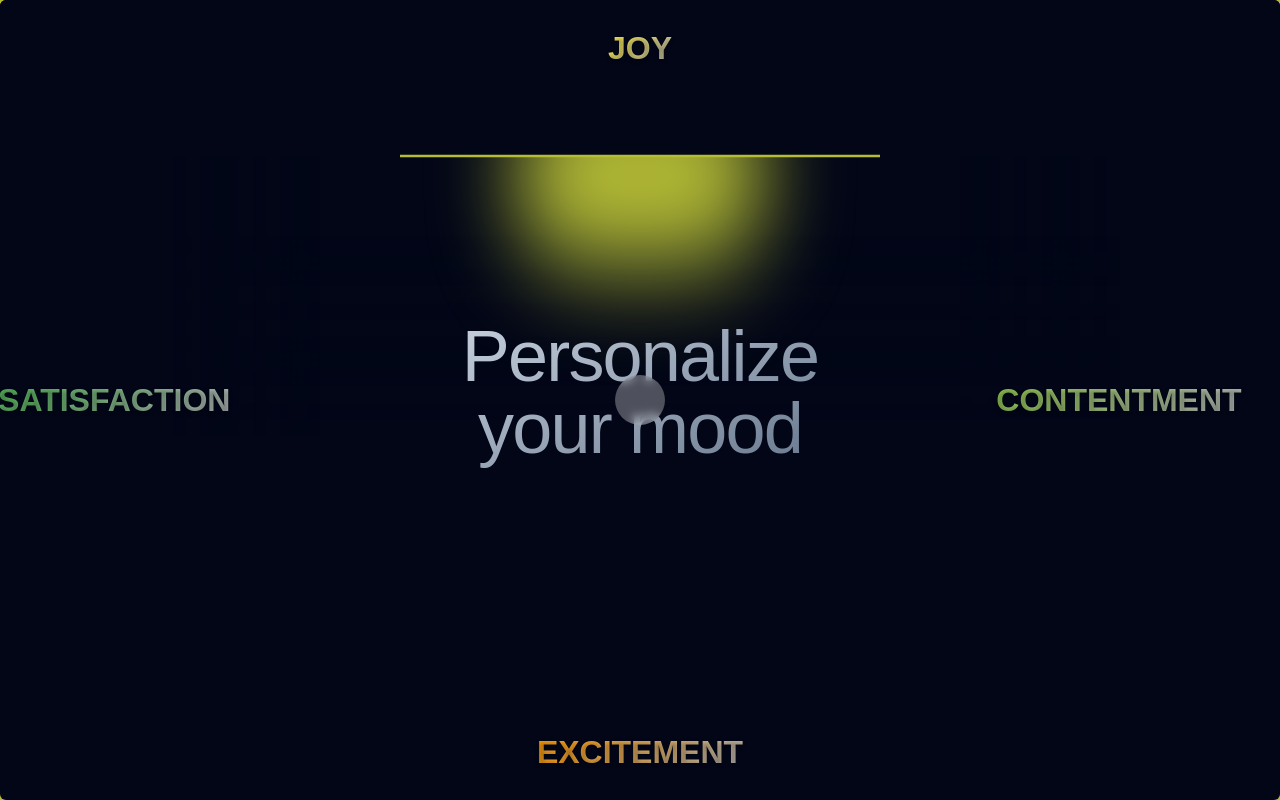
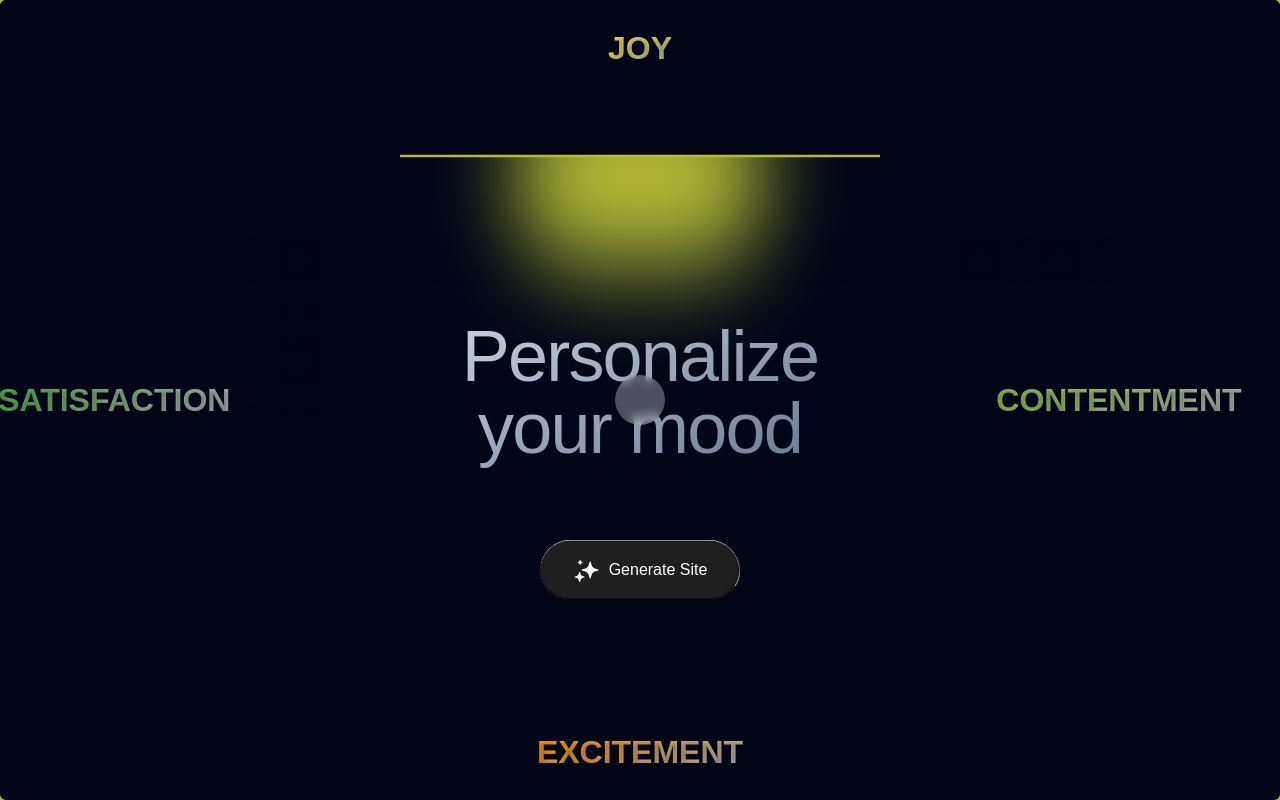
Before and after one commit to Boroshilov03/MelodyMind, a Next.js app: page /custom in a window 1280 px wide. Built offline with nearby package versions, Linux system fonts and the light colour scheme.

Commit message:
generate button

```diff
--- /dev/null
+++ b/src/app/custom/button.css
@@ -0,0 +1,91 @@
+.button {
+    --black-700: hsla(0 0% 12% / 1);
+    --border_radius: 9999px;
+    --transition: 0.3s ease-in-out;
+    --offset: 2px;
+
+    cursor: pointer;
+    position: absolute;
+    display: flex;
+    align-items: center;
+    gap: 0.5rem;
+    padding: 1rem 2rem;
+    background-color: transparent;
+    border: none;
+    border-radius: var(--border_radius);
+    transition: transform var(--transition);
+    margin-bottom: 200px;
+  }
+
+  .button::before {
+    content: "";
+    position: absolute;
+    top: 50%;
+    left: 50%;
+    transform: translate(-50%, -50%);
+    width: 100%;
+    height: 100%;
+    background-color: var(--black-700);
+    border-radius: var(--border_radius);
+    box-shadow: inset 0 0.5px hsl(0, 0%, 100%), inset 0 -1px 2px 0 hsl(0, 0%, 0%),
+      0px 4px 10px -4px hsla(0 0% 0% / 0.5);
+    transition: all var(--transition);
+    z-index: 0;
+  }
+
+  .button:hover {
+    background-color: rgba(255, 255, 255, 0.2); /* Slight shine effect on hover */
+  }
+
+  .dots_border {
+    --size_border: calc(100% + 2px);
+    overflow: hidden;
+    position: absolute;
+    top: 50%;
+    left: 50%;
+    transform: translate(-50%, -50%);
+    width: var(--size_border);
+    height: var(--size_border);
+    background-color: transparent;
+    border-radius: var(--border_radius);
+    z-index: -10;
+  }
+
+  .dots_border::before {
+    content: "";
+    position: absolute;
+    top: 30%;
+    left: 50%;
+    transform: translate(-50%, -50%);
+    transform-origin: left;
+    width: 100%;
+    height: 2rem;
+    background-color: white;
+    mask: linear-gradient(transparent 0%, white 120%);
+    animation: rotate 2s linear infinite;
+  }
+
+  @keyframes rotate {
+    to {
+      transform: rotate(360deg);
+    }
+  }
+
+  .sparkle {
+    position: relative;
+    z-index: 10;
+    width: 1.75rem;
+  }
+
+  .path {
+    fill: currentColor;
+    stroke: currentColor;
+    color: hsl(0, 0%, 100%);
+  }
+
+  .text_button {
+    position: relative;
+    z-index: 10;
+    font-size: 1rem;
+    color: hsl(0, 0%, 100%);
+  }
--- a/src/app/custom/page.js
+++ b/src/app/custom/page.js
@@ -1,6 +1,7 @@
 "use client";
 import React, { useState, useRef, useEffect } from "react";
 import { LampDemo } from "@/components/ui/lamp";
+import './button.css';
 
 // Function to blend colors based on proximity
 const blendColors = (colors) => {
@@ -135,6 +136,7 @@ const Page = () => {
     };
   }, [isDragging]);
 
+
   return (
     <div
       ref={containerRef}
@@ -150,7 +152,44 @@ const Page = () => {
     >
       {/* Pass the mood color to LampDemo */}
       <LampDemo moodColor={getMoodColor()} />
-
+         {/* Button Section */}
+        <div style={{ padding: "10px", textAlign: "center"}}>
+          <button className="button absolute bottom-0 left-1/2 transform -translate-x-1/2 mb-4">
+            <div className="dots_border"></div>
+            <svg
+              xmlns="http://www.w3.org/2000/svg"
+              fill="none"
+              viewBox="0 0 24 24"
+              className="sparkle"
+            >
+              {/* SVG Paths */}
+              <path
+                className="path"
+                strokeLinejoin="round"
+                strokeLinecap="round"
+                stroke="black"
+                fill="black"
+                d="M14.187 8.096L15 5.25L15.813 8.096C16.0231 8.83114 16.4171 9.50062 16.9577 10.0413C17.4984 10.5819 18.1679 10.9759 18.903 11.186L21.75 12L18.904 12.813C18.1689 13.0231 17.4994 13.4171 16.9587 13.9577C16.4181 14.4984 16.0241 15.1679 15.814 15.903L15 18.75L14.187 15.904C13.9769 15.1689 13.5829 14.4994 13.0423 13.9587C12.5016 13.4181 11.8321 13.0241 11.097 12.814L8.25 12L11.096 11.187C11.8311 10.9769 12.5006 10.5829 13.0413 10.0423C13.5819 9.50162 13.9759 8.83214 14.186 8.097L14.187 8.096Z"
+              />
+              <path
+                className="path"
+                strokeLinejoin="round"
+                strokeLinecap="round"
+                stroke="black"
+                fill="black"
+                d="M6 14.25L5.741 15.285C5.59267 15.8785 5.28579 16.4206 4.85319 16.8532C4.42059 17.2858 3.87853 17.5927 3.285 17.741L2.25 18L3.285 18.259C3.87853 18.4073 4.42059 18.7142 4.85319 19.1468C5.28579 19.5794 5.59267 20.1215 5.741 20.715L6 21.75L6.259 20.715C6.40725 20.1216 6.71398 19.5796 7.14639 19.147C7.5788 18.7144 8.12065 18.4075 8.714 18.259L9.75 18L8.714 17.741C8.12065 17.5925 7.5788 17.2856 7.14639 16.853C6.71398 16.4204 6.40725 15.8784 6.259 15.285L6 14.25Z"
+              />
+              <path
+                className="path"
+                strokeLinejoin="round"
+                strokeLinecap="round"
+                stroke="black"
+                fill="black"
+                d="M6.5 4L6.303 4.5915C6.24777 4.75718 6.15472 4.90774 6.03123 5.03123C5.90774 5.15472 5.75718 5.24777 5.5915 5.303L5 5.5L5.5915 5.697C5.75718 5.75223 5.90774 5.84528 6.03123 5.96877C6.15472 6.09226 6.24777 6.24282 6.303 6.4085L6.5 7L6.697 6.4085C6.75223 6.24282 6.84528 6.09226 6.96877 5.96877C7.09226 5.84528 7.24282 5.75223 7.4085 5.697L8 5.5L7.4085 5.303C7.24282 5.24777 7.09226 5.15472 6.96877 5.03123C6.84528 4.90774 6.75223 4.75718 6.697 4.5915L6.5 4Z"
+              />
+            </svg>
+            <span className="text_button">Generate Site</span>
+          </button>
       {/* Circle and mood labels */}
       <div
         className="circle"
@@ -168,11 +207,13 @@ const Page = () => {
         }}
       />
 
+
+
         {/* Mood Labels */}
         {colorAreas.map((area, index) => (
-
-
-        <div key={index} style={{
+          <div
+            key={index}
+            style={{
               position: 'absolute',
               left: area.position.x === 0 ? '18%' : area.position.x === 100 ? 'auto' : '50%',
               right: area.position.x === 100 ? '3%' : 'auto',
@@ -191,12 +232,14 @@ const Page = () => {
               WebkitBackgroundClip: 'text',   // Clip the background to text
               WebkitTextFillColor: 'transparent',  // Fill the text with transparent for glass effect
               textShadow: '0 2px 4px rgba(0, 0, 0, 0.3)', // Reduced shadow for a smaller look
-        }}>
+            }}
+          >
             {area.moodLabel.toUpperCase()} {/* Update mood label */}
           </div>
         ))}
       </div>
+    </div>
   );
-};
+}
 
 export default Page;
```
Lines whose indentation alone changed are shown as unchanged.
